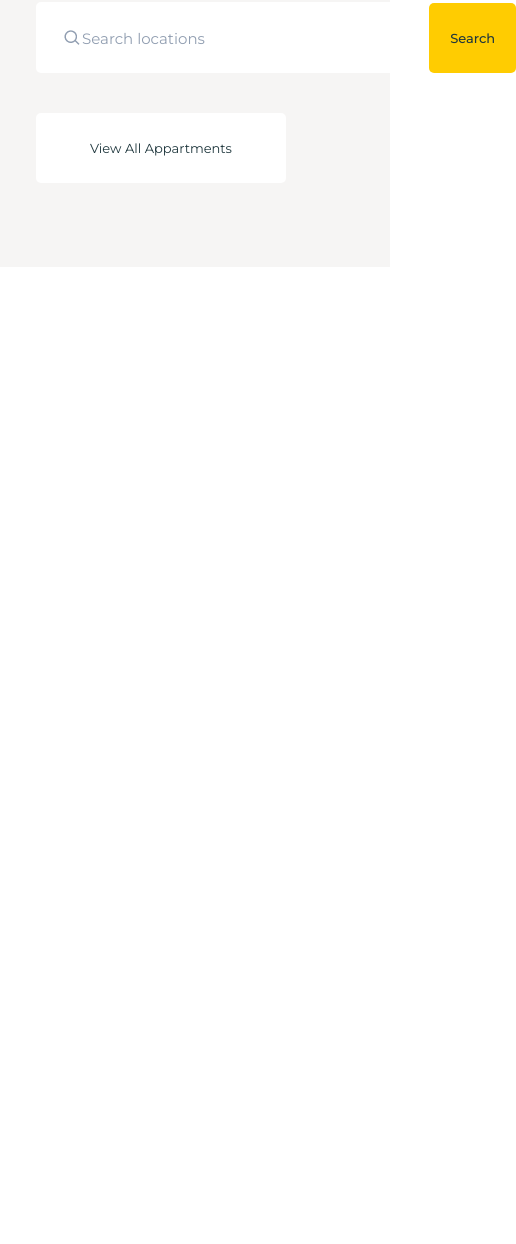
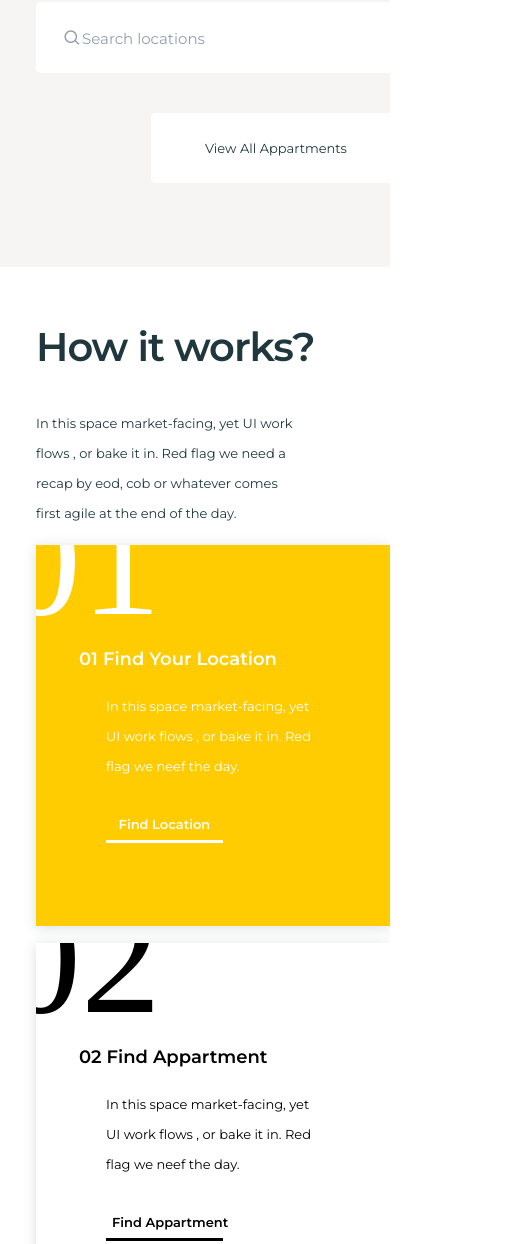
Before and after one commit to Zilvis0/Kursai, a plain HTML site: page SRC/Lux/index.html in a window 390 px wide. Shown: the part 5570-6814 px from the top of the page, 516 px wide, since content can reach past the window. Before the commit the page ends 5837 px from the top, so only its background shows below. Drawn offline with Linux system fonts and the light colour scheme.

Commit message:
responsive "how it works"

```diff
--- a/SRC/Lux/index.html
+++ b/SRC/Lux/index.html
@@ -73,7 +73,7 @@
                 <div class="input-button">
                     <img src="./assets/Search icon.png">
                     <input placeholder="Search locations">
-                    <button>Search</button>
+                    <button id="searchLocations">Search</button>
                 </div>
             </div>
 
@@ -87,7 +87,7 @@
 
         </div>
 
-        <div class="landing__right">
+        <div class="landing__right" id="contacts">
             <li>
                 <img src="./assets/Phone.png"> (000) 123-4567
             </li>
@@ -337,6 +337,49 @@
     </div>
 
 
+    <section class="how" id="how">
+
+        <div class="how__wrapper">
+            <div class="how__cards">
+                <div class="how__card-header">
+                    <h2> How it works?</h2>
+
+                    <p>In this space market-facing, yet UI work flows , or bake it in. Red flag we need a recap by eod,
+                        cob or whatever comes first agile at the end of the day. </p>
+                </div>
+
+                <div class="how__card--1">
+                    <div class="number">01</div>
+                    <h2>01 Find Your Location</h2>
+                    <p>In this space market-facing, yet UI work flows , or bake it in. Red flag we neef the day. </p>
+                    <button class="find">
+                        <a href="#searchLocations">Find Location</a>
+                    </button>
+                </div>
+
+                <div class="how__card--2">
+                    <div class="number">02</div>
+                    <h2>02 Find Appartment</h2>
+                    <p>In this space market-facing, yet UI work flows , or bake it in. Red flag we neef the day. </p>
+                    <button class="find">
+                        <a href="#Appartments">Find Appartment</a>
+                    </button>
+                </div>
+
+
+                <div class="how__card--3">
+                    <div class="number">03</div>
+                    <h2>03 Make Contact</h2>
+                    <p>In this space market-facing, yet UI work flows , or bake it in. Red flag we neef the day. </p>
+                    <button class="find">
+                        <a href="#contacts">Make Contact</a>
+                    </button>
+                </div>
+            </div>
+        </div>
+
+    </section>
+
 
 
 </body>
--- a/SRC/Lux/styles/style.scss
+++ b/SRC/Lux/styles/style.scss
@@ -534,6 +534,7 @@ $desktop: 1024px;
 .Appartments-wrapper {
     background: $bg-grey;
     padding: 63px 0 84px;
+    overflow: hidden;
 
     .container {
         max-width: 1180px;
@@ -654,13 +655,14 @@ $desktop: 1024px;
             display: flex;
             flex-direction: column;
             justify-content: center;
-            align-items: flex-start;
+            align-items: center;
             margin-top: 60px;
             margin-left: 36px;
             max-width: 1140px;
 
             @media (min-width: $desktop) {
                 flex-direction: row;
+                align-items: flex-start;
             }
 
             &--view-all {
@@ -738,3 +740,151 @@ $desktop: 1024px;
         }
     }
 }
+
+//Appartment end
+
+// How it works start
+
+.how {
+    max-width: 1180px;
+    margin: auto;
+    overflow: hidden;
+
+    &__wrapper {
+        max-width: 1180px;
+        margin-top: 55px;
+        margin-left: 36px;
+
+        .how__cards {
+            display: grid;
+            grid-template-areas:
+                "hdr"
+                "card1"
+                "card2"
+                "card3";
+            gap: 17px;
+
+            @media (min-width:$tablet) {
+                grid-template-areas: "hdr hdr"
+                    "card1 card2"
+                    "card3 .";
+            }
+
+            @media (min-width:$desktop) {
+                grid-template-areas: "hdr hdr hdr"
+                    "card1 card2 card3";
+            }
+
+
+
+            .how__card-header {
+
+                width: 75%;
+                grid-area: hdr;
+                display: flex;
+                flex-direction: column;
+                justify-content: center;
+                align-items: flex-start;
+
+                @media (min-width:$tablet) {
+                    width: 50%;
+                }
+
+                @media (min-width:$desktop) {
+                    width: 33%
+                }
+
+                h2 {
+                    white-space: nowrap;
+                    font-size: 40px;
+                    letter-spacing: -1px;
+                    line-height: 50px;
+                    color: $textcolor;
+                    font-weight: 600;
+                    font-family: $fntfmly;
+                    margin-bottom: 36px;
+                }
+
+                p {
+                    font-size: 13px;
+                    line-height: 30px;
+                    color: $textcolor;
+                    font-weight: 400;
+                    font-family: $fntfmly;
+                }
+            }
+
+
+            [class ^="how__card--"] {
+                position: relative;
+                display: flex;
+                flex-direction: column;
+                justify-content: center;
+                align-items: flex-start;
+                width: 100%;
+                height: 381px;
+                background-color: #fff;
+                overflow: hidden;
+                box-shadow: 0px 2px 12.5px rgba(23, 44, 51, 0.15);
+
+                .number {
+                    font-size: 160px;
+                    position: absolute;
+                    top: -65px;
+                    left: -35px;
+                }
+
+                h2 {
+                    font-size: 18px;
+                    line-height: 63px;
+                    font-weight: 600;
+                    font-family: $fntfmly;
+                    margin-left: 43px;
+                }
+
+                p {
+                    max-width: 212px;
+                    font-size: 13px;
+                    line-height: 30px;
+                    font-weight: 400;
+                    font-family: $fntfmly;
+                    margin-left: 70px;
+                }
+
+                button {
+                    font-size: 13px;
+                    line-height: 30px;
+                    font-weight: 600;
+                    font-family: $fntfmly;
+                    background: none;
+                    margin-left: 70px;
+                    margin-top: 27px;
+                    border-bottom: 3px solid black;
+                    width: 33%;
+                    white-space: nowrap;
+                }
+
+            }
+
+            .how__card--1 {
+                grid-area: card1;
+                background-color: $primary;
+                color: #fff;
+
+                button {
+                    color: #fff;
+                    border-bottom: 3px solid #fff;
+                }
+
+            }
+
+            .how__card--2 {
+                grid-area: card2;
+            }
+
+            .how__card--3 {
+                grid-area: card3;
+            }
+        }
+    }
+}
```
Also changed, not shown: SRC/Lux/dist/style.css, SRC/Lux/dist/style.min.css, 2 other files.
